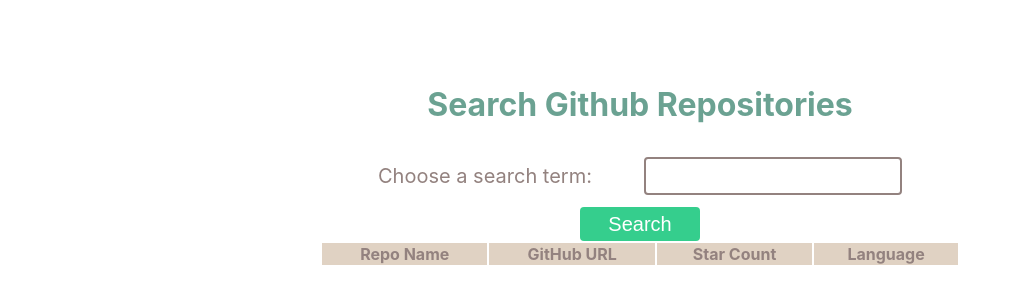
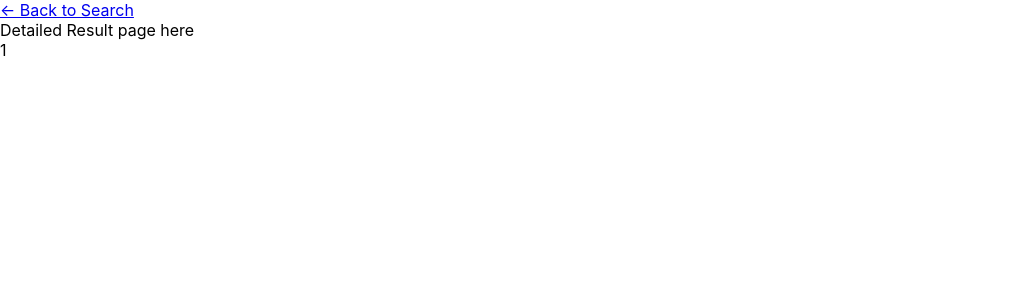
Before and after one commit to courtneyfay/react-code-exercise, a React (Create React App) app: page /1 in a window 1280 px wide. Shown: the top 304 px of the page, without its empty margins (0-1020 px from the left). Built offline with nearby package versions, Linux system fonts and the light colour scheme.

Commit message:
Add react router to navigate to second page

```diff
--- a/package.json
+++ b/package.json
@@ -5,10 +5,12 @@
   "dependencies": {
     "@types/react": "^17.0.18",
     "@types/react-dom": "^17.0.9",
+    "@types/react-router-dom": "^5.1.8",
     "@types/styled-components": "^5.1.12",
     "cra-template-typescript": "1.1.2",
     "react": "^17.0.2",
     "react-dom": "^17.0.2",
+    "react-router-dom": "^5.2.0",
     "react-scripts": "4.0.3",
     "styled-components": "^5.3.0",
     "typescript": "^4.3.5",
--- a/src/App.tsx
+++ b/src/App.tsx
@@ -1,8 +1,23 @@
+import {
+  BrowserRouter as Router,
+  Switch,
+  Route,
+} from 'react-router-dom';
 import Search from './views/Search';
+import DetailedResult from './views/DetailedResult';
 
 function App() {
   return (
-    <Search />
+    <Router>
+      <Switch>
+        <Route path="/:id">
+          <DetailedResult />
+        </Route>
+        <Route exact path="/">
+          <Search />
+        </Route>
+      </Switch>
+    </Router>
   );
 }
 
--- a/src/components/SearchResults.tsx
+++ b/src/components/SearchResults.tsx
@@ -1,3 +1,4 @@
+import { Link } from 'react-router-dom';
 import { Table, TableRow, TableHeader, TableData } from '../styled-components/Table';
 import { ResultType } from '../views/Search';
 
@@ -21,9 +22,13 @@
         if (loading) return <tr><td>Loading ...</td></tr>
 
         return displayResults?.map(result => {
+            const urlParam = `/${result.name.replace(/\s/g,'')}`;
+
             return (
                 <TableRow key={result.html_url}>
-                    <TableData>{result.name}</TableData>
+                    <TableData>
+                        <Link to={urlParam}>{result.name}</Link>
+                    </TableData>
                     <TableData>{result.html_url}</TableData>
                     <TableData>{result.stargazers_count}</TableData>
                     <TableData>{result.language}</TableData>
--- /dev/null
+++ b/src/views/DetailedResult.tsx
@@ -0,0 +1,19 @@
+import { Link, useParams } from 'react-router-dom';
+
+interface RouteType {
+    id: string
+}
+
+const DetailedResult = () => {
+    const { id } = useParams<RouteType>();
+
+    return (
+        <>
+            <Link to="/">&#8592; Back to Search</Link>
+            <div>Detailed Result page here</div>
+            <div>{id}</div>
+        </>
+    )
+};
+
+export default DetailedResult;
```
Also changed, not shown: 1 other file (tests, documents, lock files or other folders).
